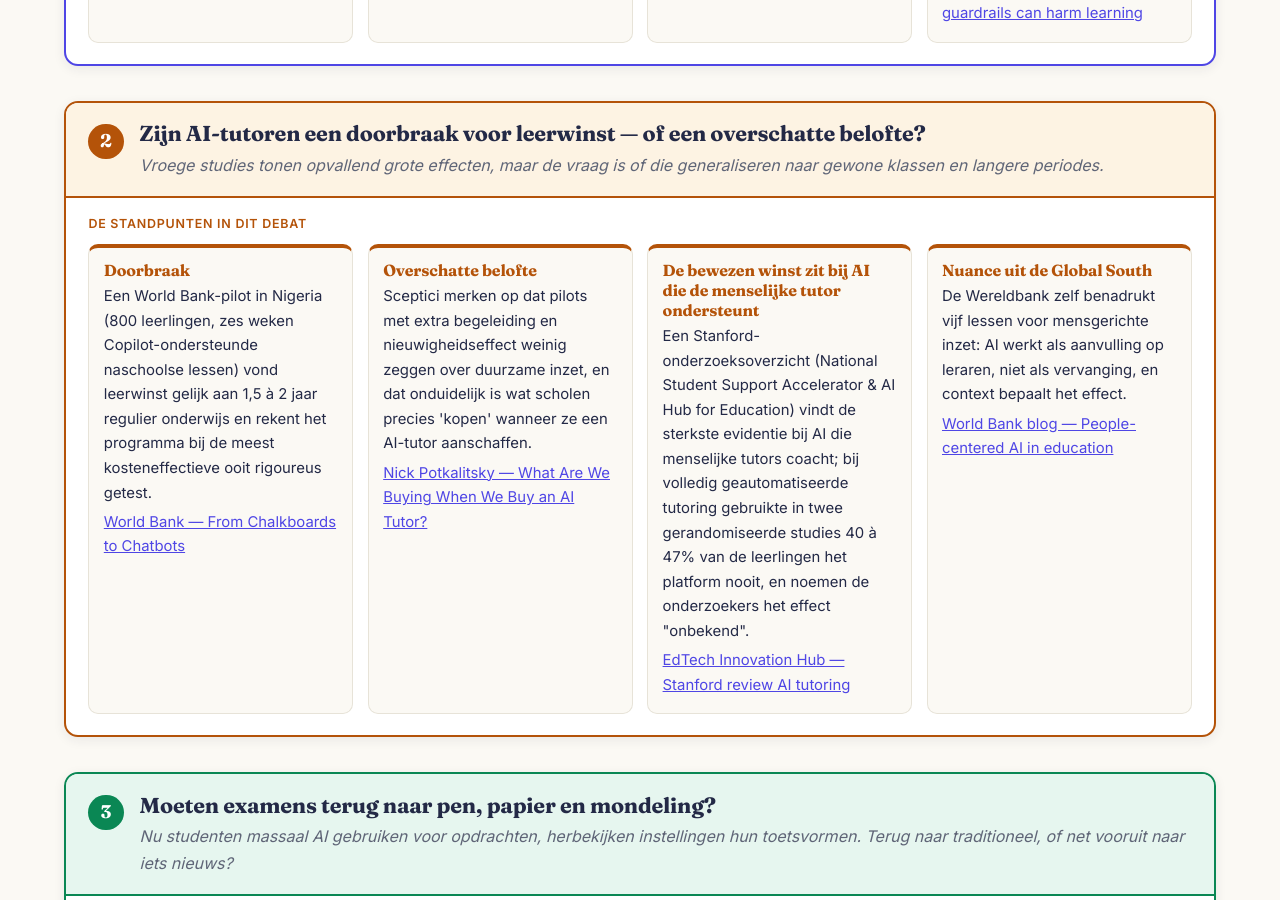
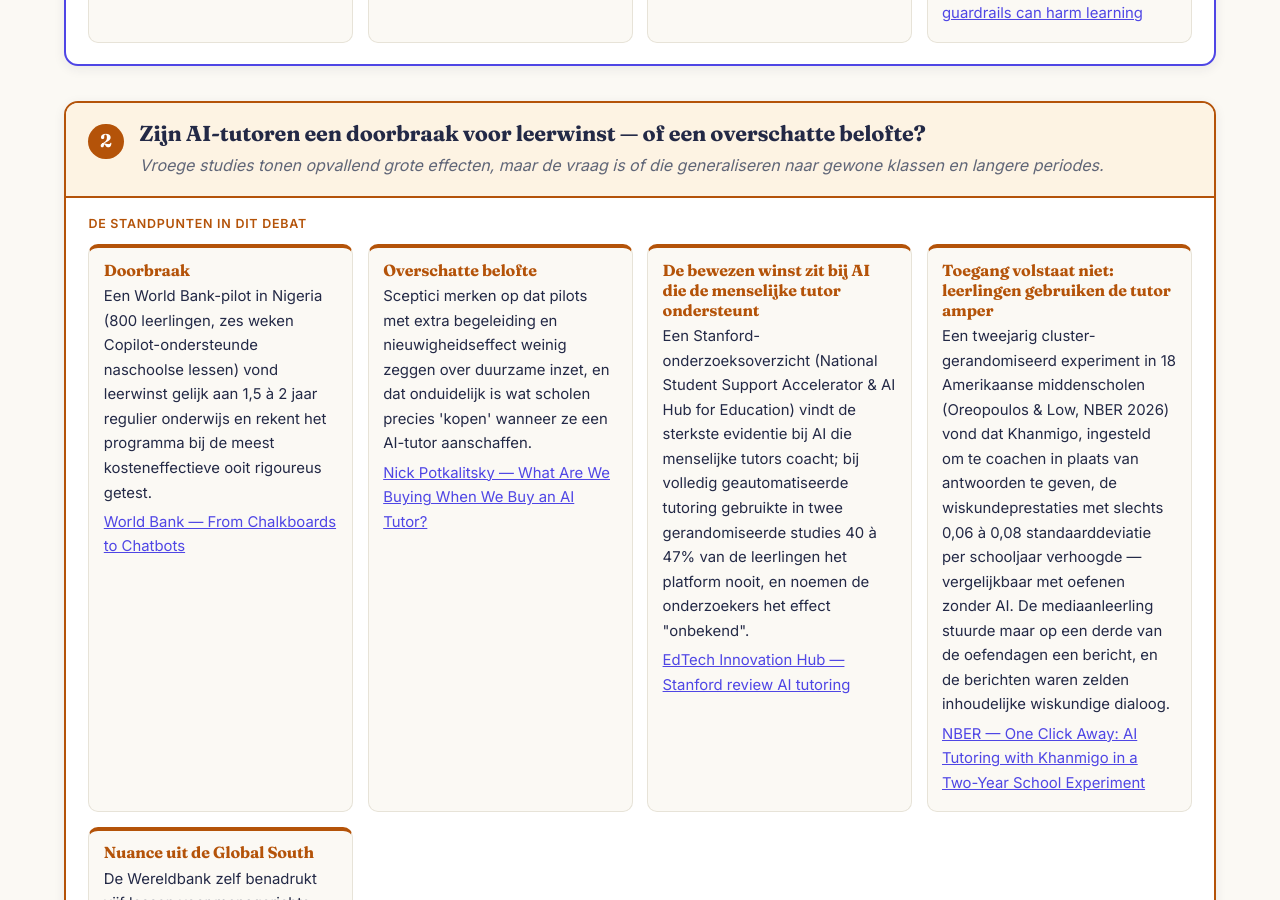
Before and after one commit to rvanbruggen/educaition, a Jekyll site: the page built from discussie.html, in a window 1280 px wide and 900 px high, scrolled down 999 px. Built offline with Jekyll 4.4.1, drawn with Linux system fonts in a browser that asks for light colours.

Commit message:
FAQ/Ter discussie onderhoud

```diff
--- a/_data/discussies.yml
+++ b/_data/discussies.yml
@@ -66,6 +66,16 @@
         effect "onbekend".
       bron_naam: "EdTech Innovation Hub — Stanford review AI tutoring"
       bron_url: https://www.edtechinnovationhub.com/news/stanford-ai-tutoring-human-tutors
+    - richting: "Toegang volstaat niet: leerlingen gebruiken de tutor amper"
+      samenvatting: >-
+        Een tweejarig cluster-gerandomiseerd experiment in 18 Amerikaanse middenscholen
+        (Oreopoulos & Low, NBER 2026) vond dat Khanmigo, ingesteld om te coachen in plaats
+        van antwoorden te geven, de wiskundeprestaties met slechts 0,06 à 0,08
+        standaarddeviatie per schooljaar verhoogde — vergelijkbaar met oefenen zonder AI.
+        De mediaanleerling stuurde maar op een derde van de oefendagen een bericht, en de
+        berichten waren zelden inhoudelijke wiskundige dialoog.
+      bron_naam: "NBER — One Click Away: AI Tutoring with Khanmigo in a Two-Year School Experiment"
+      bron_url: https://www.nber.org/papers/w35620
     - richting: "Nuance uit de Global South"
       samenvatting: >-
         De Wereldbank zelf benadrukt vijf lessen voor mensgerichte inzet: AI werkt als
```
